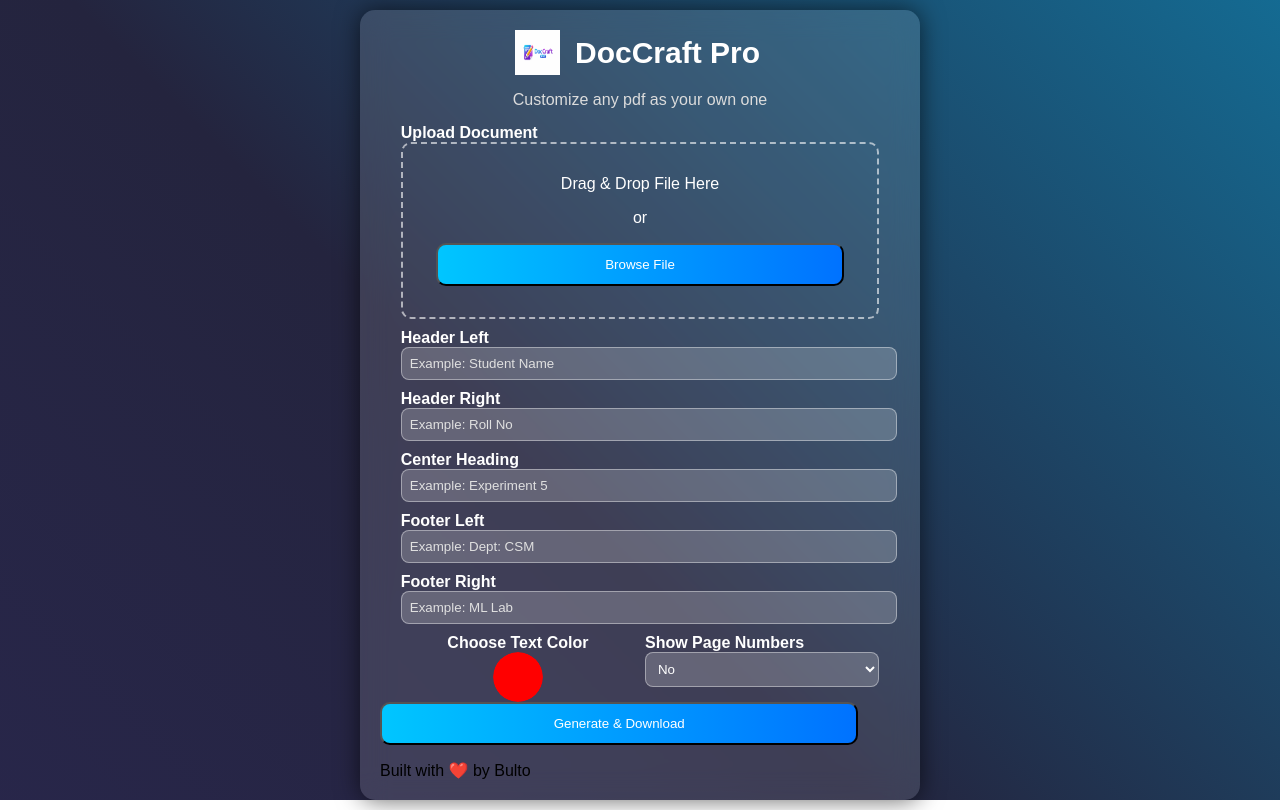
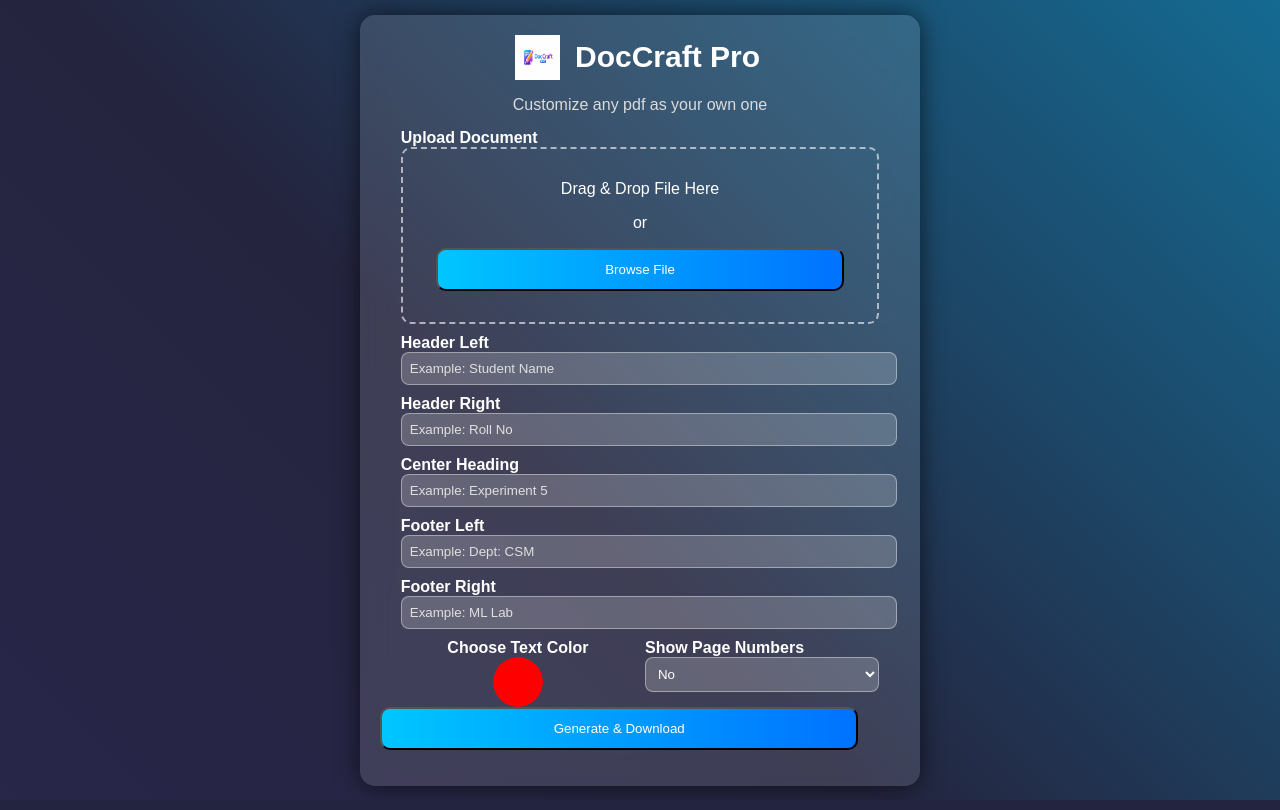
Before and after one commit to VISHNU2407-hub/doc-Craft-tool, a Flask app: page / in a window 1280 px wide. Run offline with Flask 3, Linux system fonts and the light colour scheme.

Commit message:
latest changes

```diff
--- a/requirements.txt
+++ b/requirements.txt
@@ -0,0 +1,4 @@
+flask
+PyPDF2
+reportlab
+python-docx
--- a/templates/index.html
+++ b/templates/index.html
@@ -94,11 +94,6 @@
 </div>
 
 </form>
-
-<div class="footer">
-Built with ❤️ by Bulto
-</div>
-
 </div>
 </div>
 <script>
```
Also changed, not shown: 1 other file.
